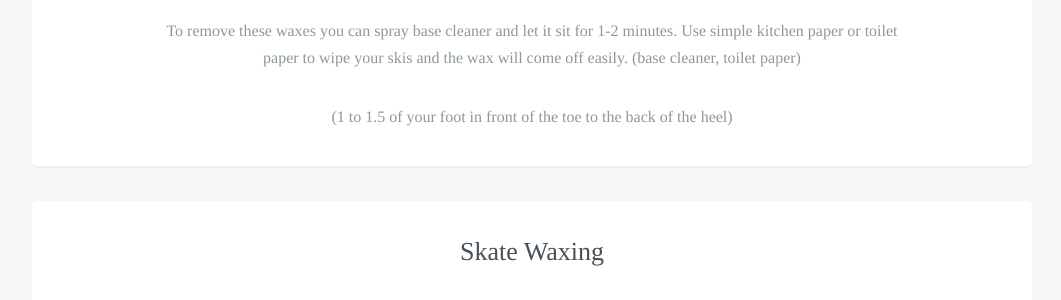
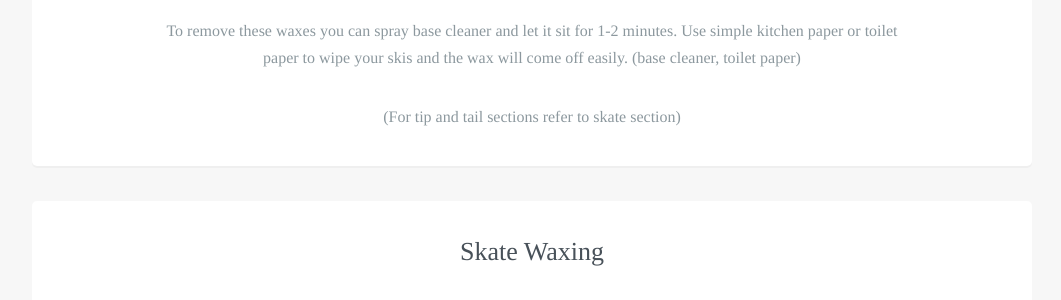
Before and after one commit to robcatto/robcatto.github.io, a Jekyll site: the page built from get-started/waxing/index.html, in a window 1280 px wide and 900 px high, scrolled down 1920 px. Shown: the part 151-451 px from the top of the window, without its empty margins (108-1169 px from the left). Built offline with Jekyll 4.4.1, drawn with Linux system fonts in a browser that asks for light colours; some web fonts are replaced; Markdown is read by kramdown in place of the engine named in the settings.

Commit message:
Update index.html

```diff
--- a/get-started/waxing/index.html
+++ b/get-started/waxing/index.html
@@ -72,7 +72,7 @@ layout: default
                             To remove these waxes you can spray base cleaner and let it sit for 1-2 minutes. Use simple kitchen paper or toilet paper to wipe your skis and the wax will come off easily. (base cleaner, toilet paper)
                     </p>
                     <p>
-                            (1 to 1.5 of your foot in front of the toe to the back of the heel)
+                            (For tip and tail sections refer to skate section)
                     </p>
 
                 </section>
```
